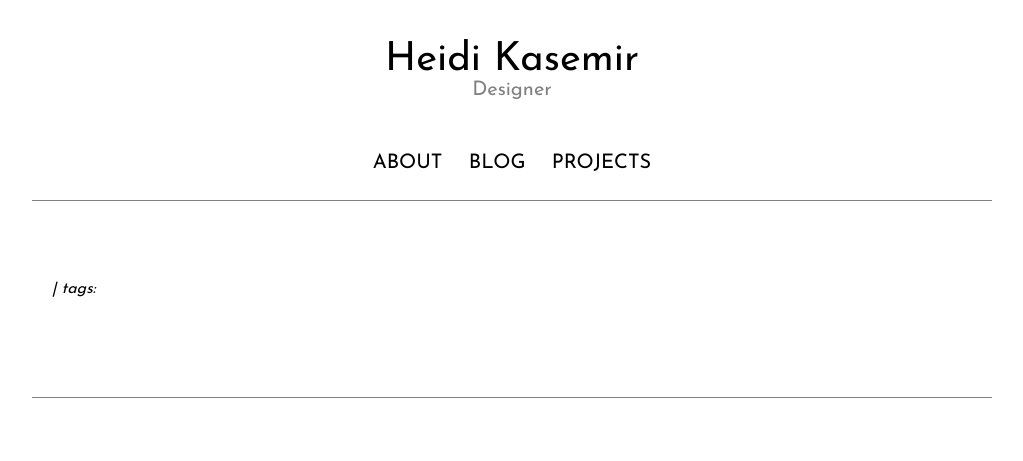
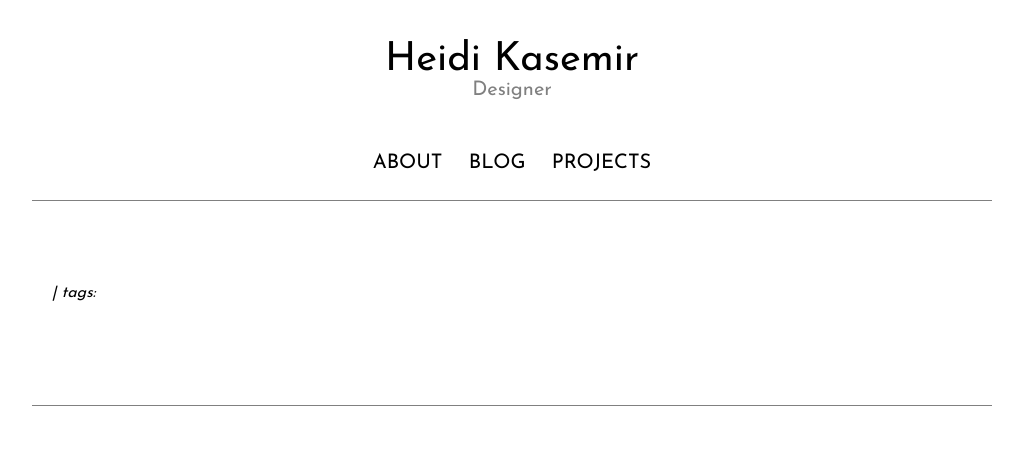
Before and after one commit to hkasemir/heidiK, a Django app: template templates/blog/post.html in a window 1280 px wide. Shown: the top 461 px of the page, without its empty margins (128-1151 px from the left). Run offline with Django 3.2, Linux system fonts and the light colour scheme; the template is opened without the code that fills it, so the values that code supplies are empty; some libraries are stand-ins or nearby versions; some web fonts are replaced.

Commit message:
increased line spacing for content

```diff
--- a/static/mainpage/css/styles.css
+++ b/static/mainpage/css/styles.css
@@ -164,6 +164,10 @@
     color: grey;
 }
 
+.post p {
+    line-height: 1.5;
+}
+
 .post-body a {
     color: blue;
 }
```
